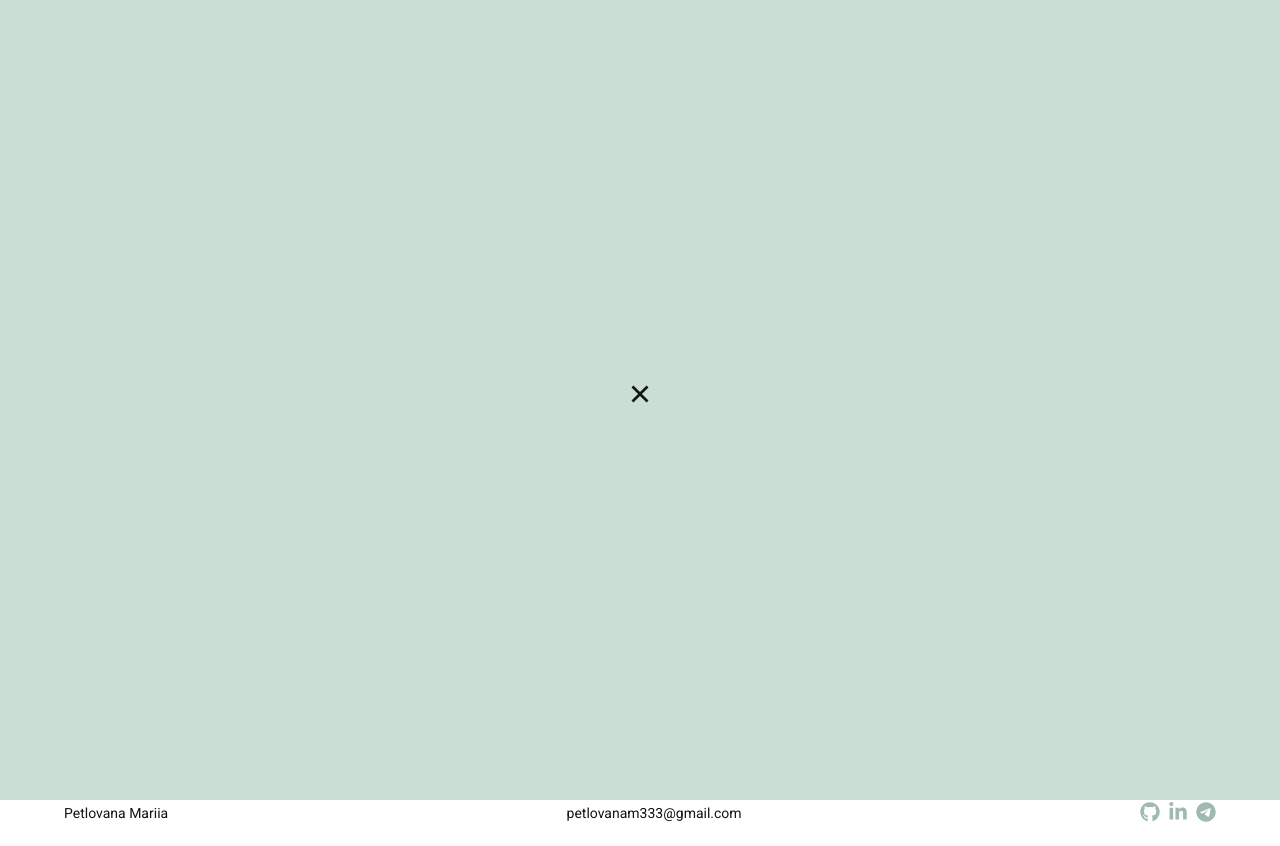
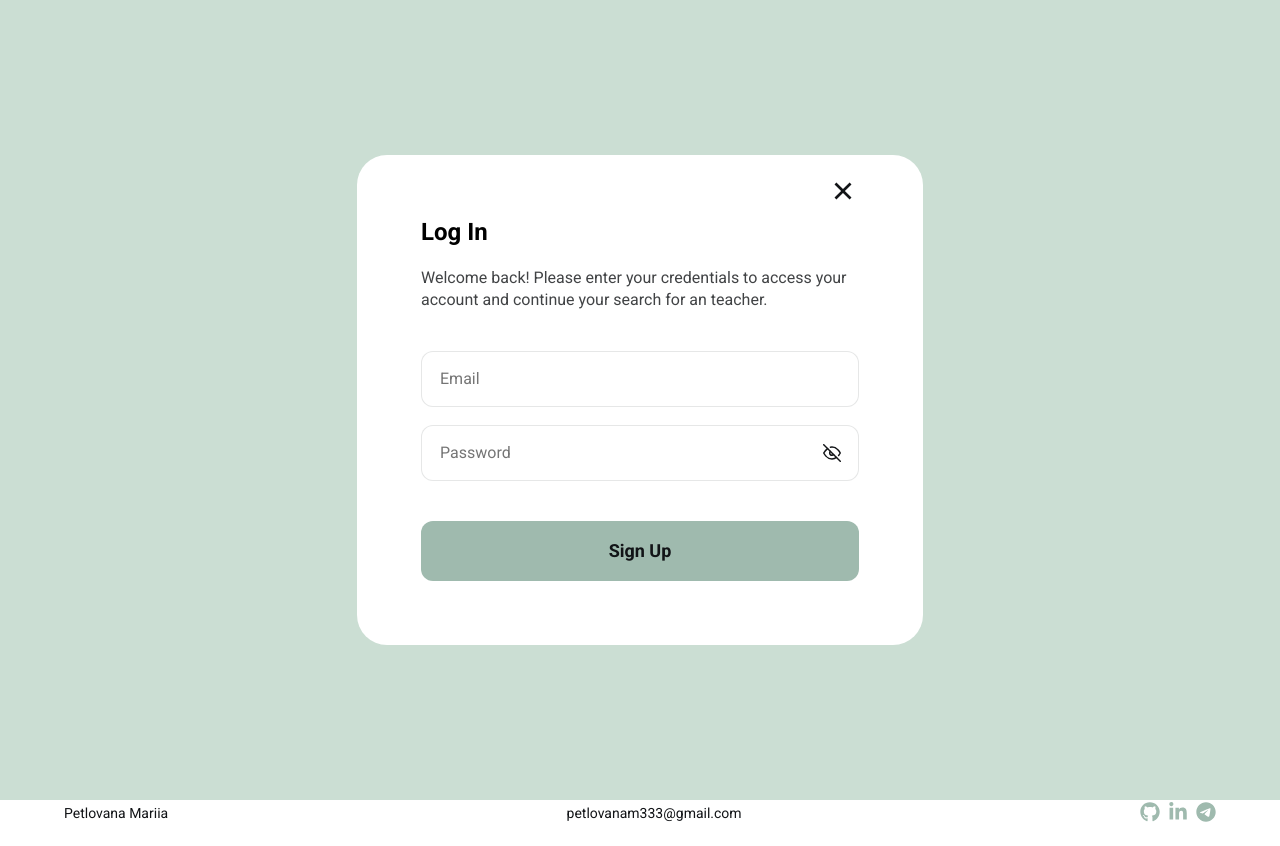
Before and after one commit to Mariia-Petlovana-91/Teachers, a React (Vite) app: page / in a window 1280 px wide. Both pictures are taken after a click on the button "Log in". Built offline with nearby package versions, Linux system fonts and the light colour scheme; no server answers.

Commit message:
correction style form and popup

```diff
--- a/src/components/FormLogin/FormLogin.jsx
+++ b/src/components/FormLogin/FormLogin.jsx
@@ -1,3 +1,4 @@
+import { useState } from 'react';
 import { useDispatch, useSelector } from 'react-redux';
 import { useForm } from 'react-hook-form';
 import { yupResolver } from '@hookform/resolvers/yup';
@@ -13,6 +14,7 @@ import { selectLoading } from '../../redux/auth/selectors.js';
 import Loader from '../../components/common/Loader.jsx';
 
 const FormLogin = () => {
+  const [isPasswordVisible, setIsPasswordVisible] = useState(false);
   const isLoading = useSelector(selectLoading);
   const dispatch = useDispatch();
   const {
--- a/src/components/FormRegistration/FormRegistration.jsx
+++ b/src/components/FormRegistration/FormRegistration.jsx
@@ -1,3 +1,4 @@
+import { useState } from 'react';
 import { useDispatch, useSelector } from 'react-redux';
 import { useForm } from 'react-hook-form';
 import { yupResolver } from '@hookform/resolvers/yup';
@@ -13,6 +14,7 @@ import { selectLoading } from '../../redux/auth/selectors.js';
 import Loader from '../../components/common/Loader.jsx';
 
 const FormRestration = () => {
+  const [isPasswordVisible, setIsPasswordVisible] = useState(false);
   const isLoading = useSelector(selectLoading);
   const dispatch = useDispatch();
   const {
--- a/src/components/Popup/Popup.jsx
+++ b/src/components/Popup/Popup.jsx
@@ -1,4 +1,3 @@
-import { useEffect } from 'react';
 import { useDispatch, useSelector } from 'react-redux';
 
 import { RiCloseFill } from 'react-icons/ri';
@@ -31,13 +30,13 @@ const Popup = () => {
     }
   };
 
-  if (!isOpen) return null; // Додаємо перевірку, щоб не рендерити, якщо модалка закрита
+  if (!isOpen) return null;
 
   return (
     <div className="popup" onClick={onPopupClick}>
       <div className="popup__modal" onClick={(e) => e.stopPropagation()}>
         <button
-          className="form__btn--icon"
+          className="popup__btn--icon"
           type="button"
           onClick={() => dispatch(closePopup())}
         >
--- a/src/redux/popup/selectors.js
+++ b/src/redux/popup/selectors.js
@@ -1,2 +1,2 @@
-export const selectOpen = (stata) => stata.popupData.isOpen;
-export const selectModalType = (stata) => stata.popupData.modalType;
+export const selectOpen = (state) => state.popupData.isOpen;
+export const selectModalType = (state) => state.popupData.modalType;
--- a/src/redux/popup/slice.js
+++ b/src/redux/popup/slice.js
@@ -11,7 +11,7 @@ const popupSlice = createSlice({
   reducers: {
     openPopup: (state, action) => {
       state.isOpen = true;
-      state.modalType = action.payload.modalType;
+      state.modalType = action.payload;
     },
     closePopup: (state) => {
       state.isOpen = false;
--- a/src/styles/components/_form.scss
+++ b/src/styles/components/_form.scss
@@ -3,19 +3,6 @@
 @use '../utilities/placeholder';
 
 .form {
-  padding: 20px;
-  background-color: vars.$white;
-  border-radius: 30px;
-
-  &__btn--icon {
-    @extend %flexCenter;
-    margin-left: auto;
-    padding: 0px;
-    width: 32px;
-    height: 32px;
-    margin-bottom: 12px;
-  }
-
   &__title {
     margin-bottom: 20px;
   }
@@ -68,10 +55,3 @@
     width: 100%;
   }
 }
-
-@media screen and (min-width: 768px) {
-  .form {
-    padding: 20px 64px 64px 64px;
-    max-width: 566px;
-  }
-}
--- a/src/styles/components/_popup.scss
+++ b/src/styles/components/_popup.scss
@@ -12,4 +12,26 @@
   background-color: vars.$parisWhite;
 
   @extend %flexCenter;
+
+  &__modal {
+    padding: 20px;
+    background-color: vars.$white;
+    border-radius: 30px;
+  }
+
+  &__btn--icon {
+    @extend %flexCenter;
+    margin-left: auto;
+    padding: 0px;
+    width: 32px;
+    height: 32px;
+    margin-bottom: 12px;
+  }
 }
+
+@media screen and (min-width: 768px) {
+  .popup__modal {
+    padding: 20px 64px 64px 64px;
+    max-width: 566px;
+  }
+}
```
